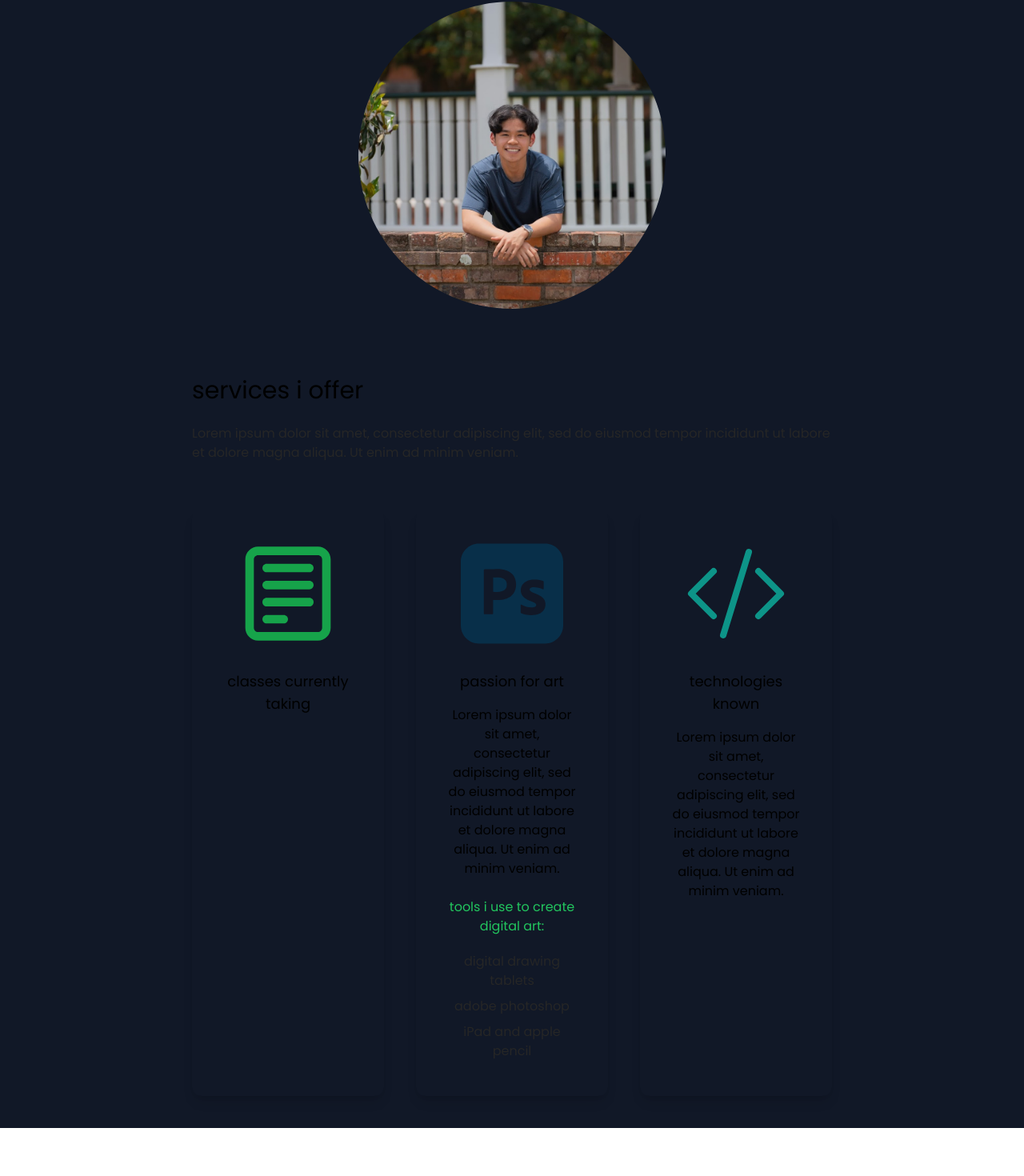
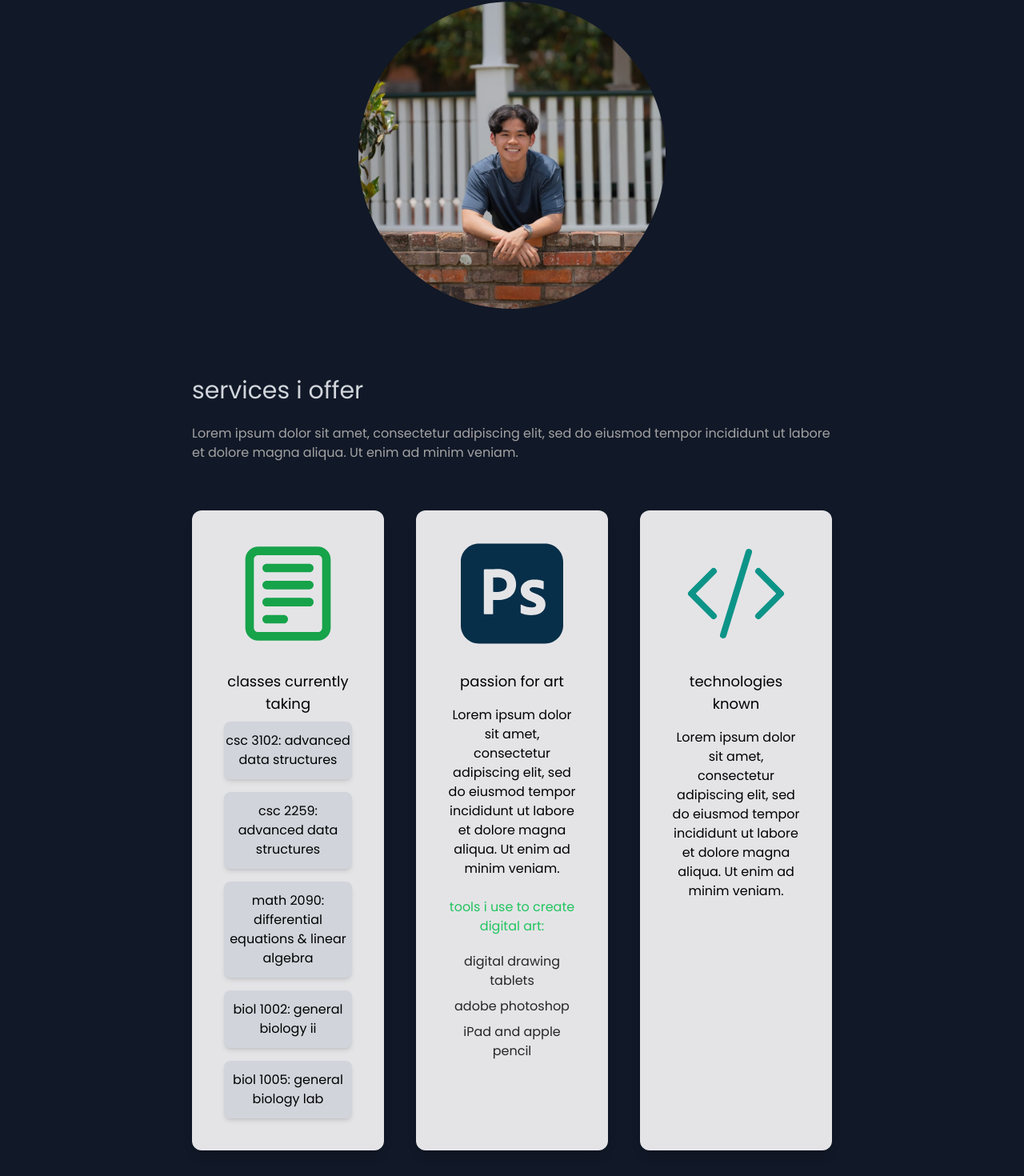
Before and after one commit to HooWahWin/HooWahWin.github.io, a Next.js app: page / in a window 1280 px wide. Shown: the part 662-2132 px from the top of the page at 80% size. Before the commit the page ends 2072 px from the top, so only its background shows below. Built offline with nearby package versions, Linux system fonts and the light colour scheme.

Commit message:
added rest of dark mode and courses

```diff
--- a/app/page.js
+++ b/app/page.js
@@ -1,7 +1,7 @@
 "use client";
 
 import Head from "next/head";
-import { BsFillMoonStarsFill, BsCodeSlash } from "react-icons/bs";
+import { BsFillMoonStarsFill, BsCodeSlash, BsFillSunFill } from "react-icons/bs";
 import { AiFillInstagram, AiFillGithub, AiFillLinkedin, AiFillCode } from "react-icons/ai";
 import { SiAdobephotoshop, SiKotlin } from "react-icons/si";
 import { CgNotes } from "react-icons/cg";
@@ -10,8 +10,9 @@ import { DiJava, DiPython, DiReact } from "react-icons/di";
 
 export default function Home() {
   const [darkMode, setDarkMode] = useState(true);
+  const mainProperties = darkMode ? "dark" : "" + "pb-40";
   return (
-    <div className={darkMode ? "dark" : ""}>
+    <div className={mainProperties}>
       <Head>
         <title>Hoa Nguyen Portfolio</title>
         <meta name="description" content="Generated by create next app" />
@@ -25,7 +26,11 @@ export default function Home() {
 
             <ul className="flex items-center">
               <li className="cursor-pointer text-xl">
-                <BsFillMoonStarsFill onClick={() => setDarkMode(!darkMode)} />
+                {darkMode ? (
+                  <BsFillSunFill onClick={() => setDarkMode(!darkMode)} className="text-[#e3d184] duration-300" />
+                ) : (
+                  <BsFillMoonStarsFill onClick={() => setDarkMode(!darkMode)} className=" duration-300" />
+                )}
               </li>
               <li>
                 <a href="/Hoa_Nguyen_Resume.pdf" className="bg-gradient-to-r from-green-500 to-emerald-500 text-gray-100 px-4 py-2 rounded-md ml-8" target="_blank">
@@ -61,21 +66,30 @@ export default function Home() {
 
         <section>
           <div>
-            <h3 className="text-3xl py-1 ">services i offer</h3>
-            <p className="text-md py-5 leading-6 text-neutral-800">
+            <h3 className="text-3xl py-1 dark:text-gray-300 dark:duration-300">services i offer</h3>
+            <p className="text-md py-5 leading-6 text-neutral-800 dark:text-neutral-400 dark:duration-300">
               Lorem ipsum dolor sit amet, consectetur adipiscing elit, sed do eiusmod tempor incididunt ut labore et dolore magna aliqua. Ut enim ad minim veniam.
             </p>
           </div>
 
-          <div className="grid lg:grid-cols-3 gap-10">
-            <div className="text-center shadow-lg p-10 rounded-xl my-10">
+          <div className="grid lg:grid-cols-3 gap-10 ">
+            <div className="text-center shadow-lg p-10 rounded-xl my-10 dark:bg-zinc-200 duration-300">
               <span className="flex justify-center">
                 <CgNotes className="text-[8rem] text-green-600" />
               </span>
               <h3 className="text-lg font-medium pt-8 pb-2">classes currently taking</h3>
+              <div className="grid grid-cols-1 gap-4">
+                <div className=" py-3 rounded-lg shadow-md duration-300 bg-gray-200 hover:bg-gray-100 dark:bg-gray-300 dark:hover:bg-gray-200 cursor-pointer">csc 3102: advanced data structures</div>
+                <div className=" py-3 rounded-lg shadow-md duration-300 bg-gray-200 hover:bg-gray-100 dark:bg-gray-300 dark:hover:bg-gray-200 cursor-pointer">csc 2259: advanced data structures</div>
+                <div className=" py-3 rounded-lg shadow-md duration-300 bg-gray-200 hover:bg-gray-100 dark:bg-gray-300 dark:hover:bg-gray-200 cursor-pointer">
+                  math 2090: differential equations & linear algebra
+                </div>
+                <div className=" py-3 rounded-lg shadow-md duration-300 bg-gray-200 hover:bg-gray-100 dark:bg-gray-300 dark:hover:bg-gray-200 cursor-pointer">biol 1002: general biology ii</div>
+                <div className=" py-3 rounded-lg shadow-md duration-300 bg-gray-200 hover:bg-gray-100 dark:bg-gray-300 dark:hover:bg-gray-200 cursor-pointer">biol 1005: general biology lab</div>
+              </div>
             </div>
 
-            <div className="text-center shadow-lg p-10 rounded-xl my-10">
+            <div className="text-center shadow-lg p-10 rounded-xl my-10 dark:bg-zinc-200 duration-300">
               <span className="flex justify-center">
                 <SiAdobephotoshop className="text-[8rem] text-sky-950" />
               </span>
@@ -87,7 +101,7 @@ export default function Home() {
               <p className="text-neutral-800 py-1">iPad and apple pencil</p>
             </div>
 
-            <div className="text-center shadow-lg p-10 rounded-xl my-10">
+            <div className="text-center shadow-lg p-10 rounded-xl my-10 dark:bg-zinc-200 duration-300">
               <span className="flex justify-center">
                 <BsCodeSlash className="text-[8rem] text-teal-600" />
               </span>
```
